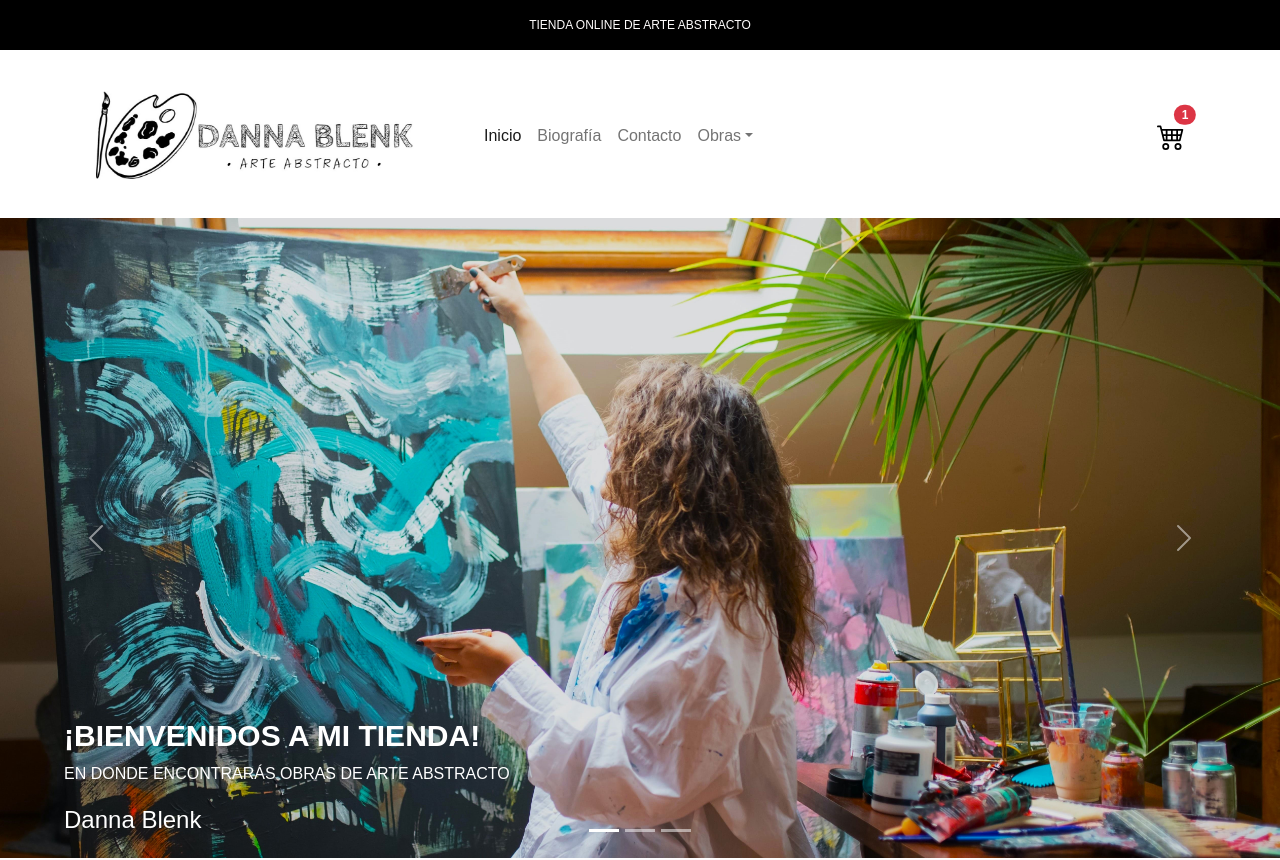
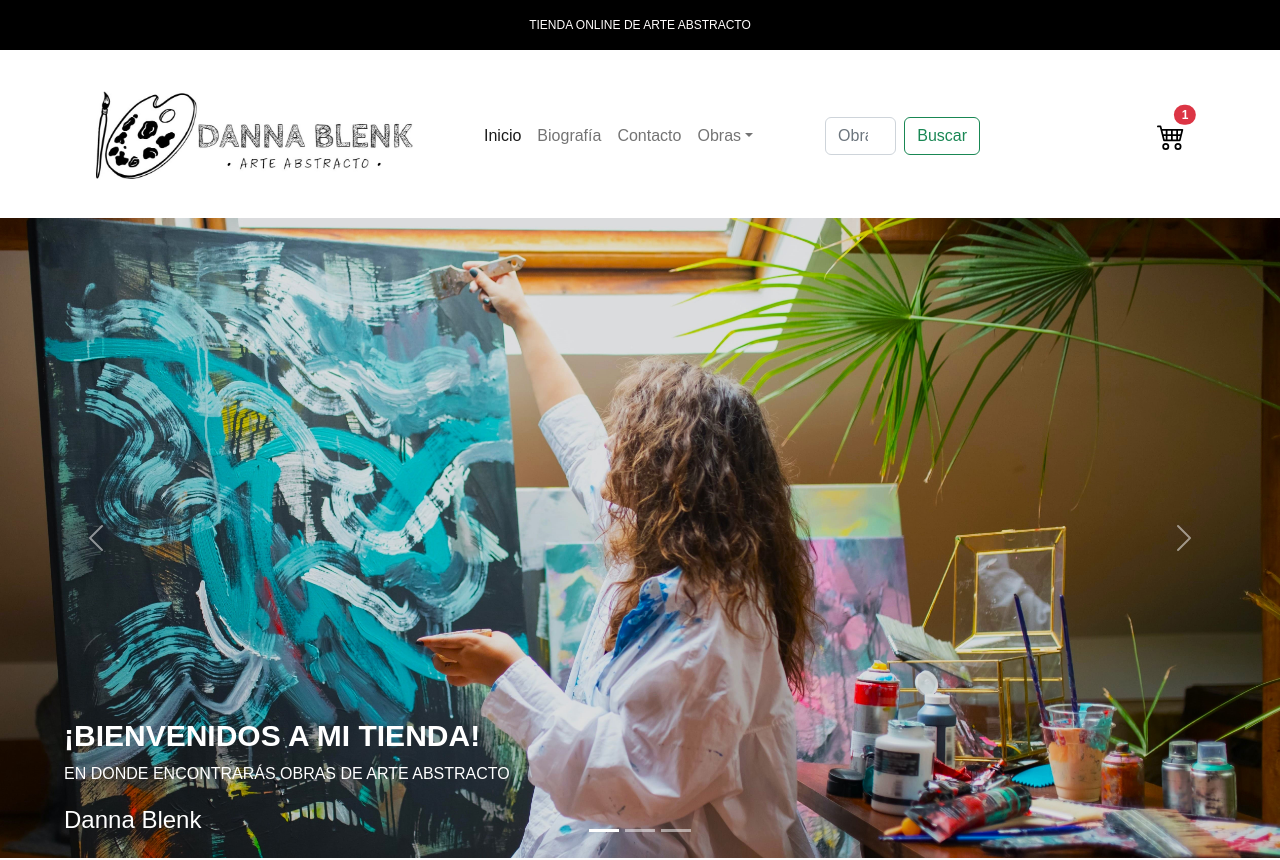
Before and after one commit to carinabravo/tienda-de-arte, a React (Create React App) app: page / in a window 1280 px wide. Shown: the top 860 px of the page. Built offline with nearby package versions, Linux system fonts and the light colour scheme.

Commit message:
se agrega buscador

```diff
--- a/src/components/NavBar.jsx
+++ b/src/components/NavBar.jsx
@@ -39,6 +39,10 @@ const NavBar = () => {
                                         </ul>
                                     </li>
                                 </ul>
+                                <form className="d-flex" role="search">
+                                    <input className="form-control me-2" type="search" placeholder="Obra..." aria-label="Search" />
+                                    <button className="btn btn-outline-success" type="submit">Buscar</button>
+                                </form>
                             </div>
                         </div>
                     </nav>
```
